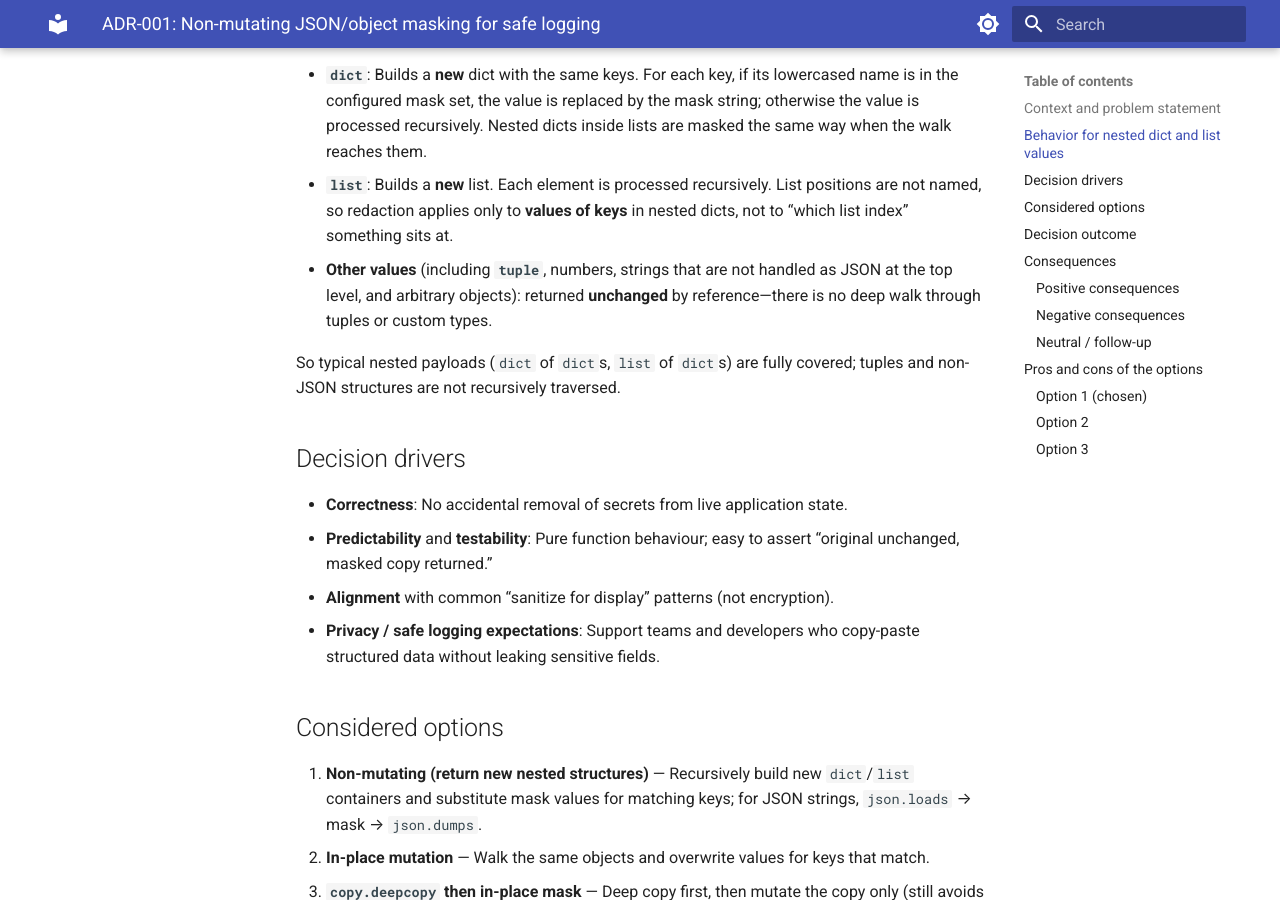
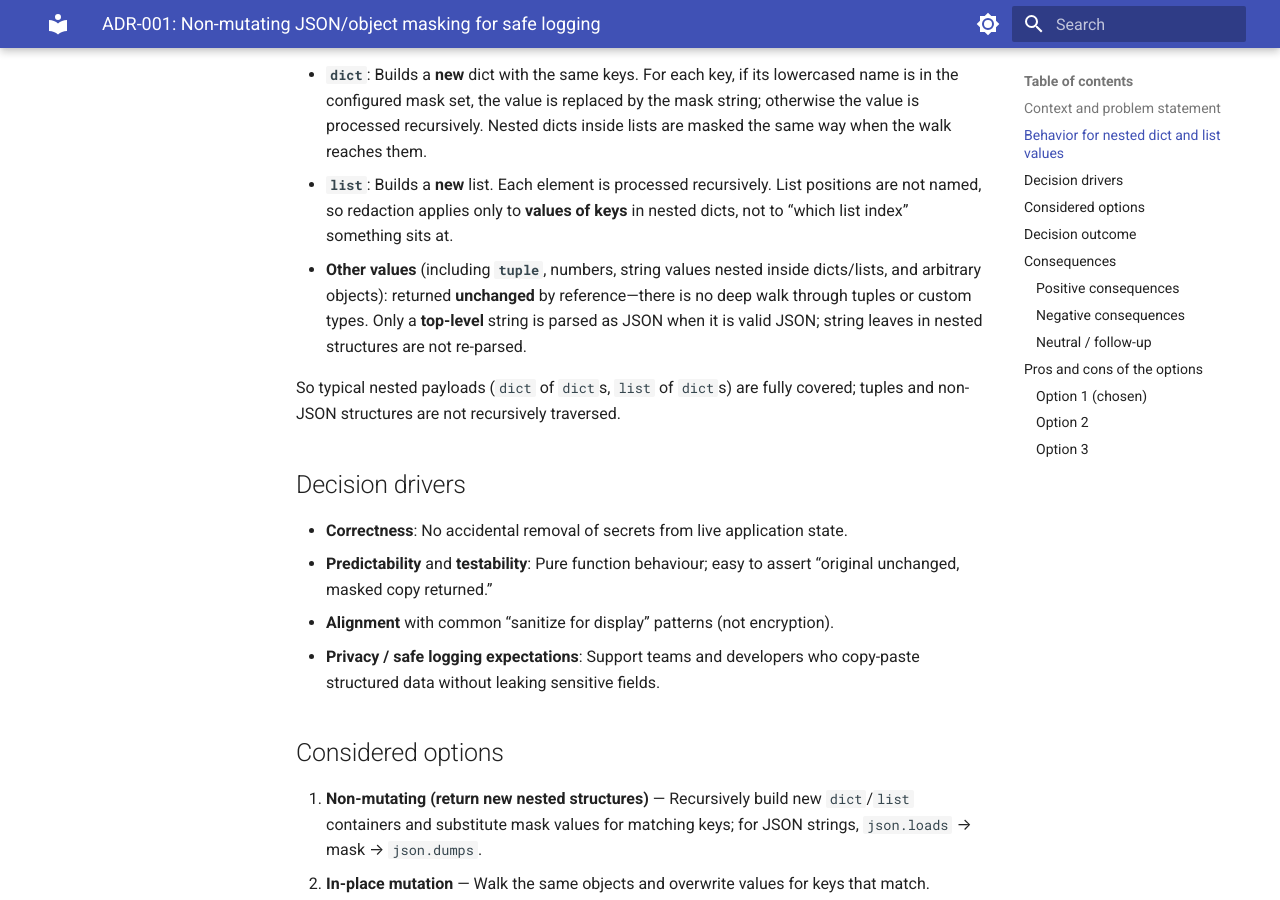
Before and after one commit to pkuppens/templify, an MkDocs documentation site: the page built from docs/architecture/adr/001-json-masking-non-mutating.md, in a window 1280 px wide and 900 px high, scrolled down 770 px. Built offline with MkDocs 1.6.1 and Material for MkDocs 9.7.7, drawn with Linux system fonts in a browser that asks for light colours.

Commit message:
#6: docs: clarify string handling in ADR-001 nested-structure section
Made-with: Cursor

```diff
--- a/docs/architecture/adr/001-json-masking-non-mutating.md
+++ b/docs/architecture/adr/001-json-masking-non-mutating.md
@@ -19,7 +19,7 @@ The helper walks only **`dict` and `list`** (plus a top-level **`str`** that is
 
 - **`dict`**: Builds a **new** dict with the same keys. For each key, if its lowercased name is in the configured mask set, the value is replaced by the mask string; otherwise the value is processed recursively. Nested dicts inside lists are masked the same way when the walk reaches them.
 - **`list`**: Builds a **new** list. Each element is processed recursively. List positions are not named, so redaction applies only to **values of keys** in nested dicts, not to “which list index” something sits at.
-- **Other values** (including **`tuple`**, numbers, strings that are not handled as JSON at the top level, and arbitrary objects): returned **unchanged** by reference—there is no deep walk through tuples or custom types.
+- **Other values** (including **`tuple`**, numbers, string values nested inside dicts/lists, and arbitrary objects): returned **unchanged** by reference—there is no deep walk through tuples or custom types. Only a **top-level** string is parsed as JSON when it is valid JSON; string leaves in nested structures are not re-parsed.
 
 So typical nested payloads (`dict` of `dict`s, `list` of `dict`s) are fully covered; tuples and non-JSON structures are not recursively traversed.
 
```
